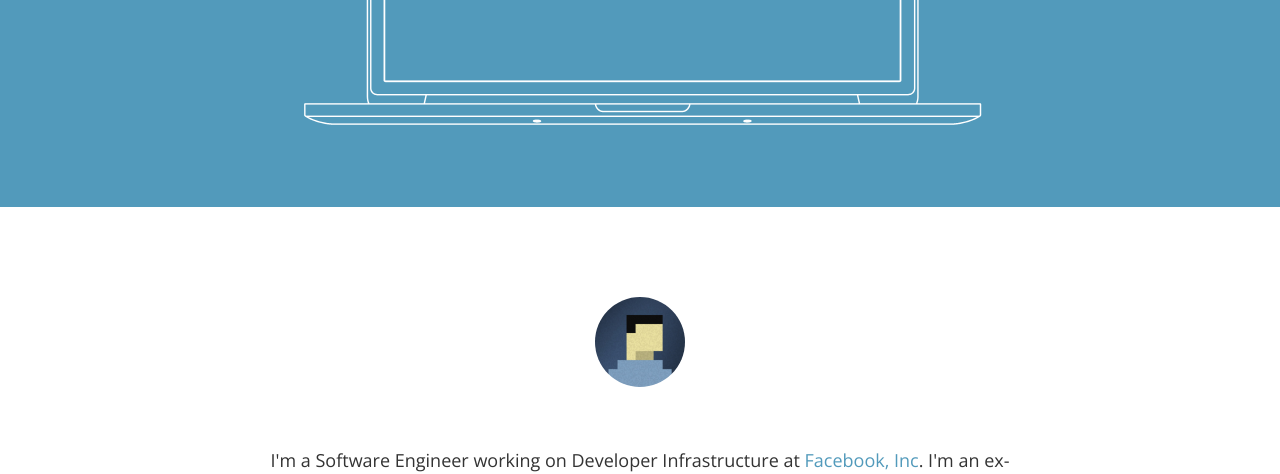
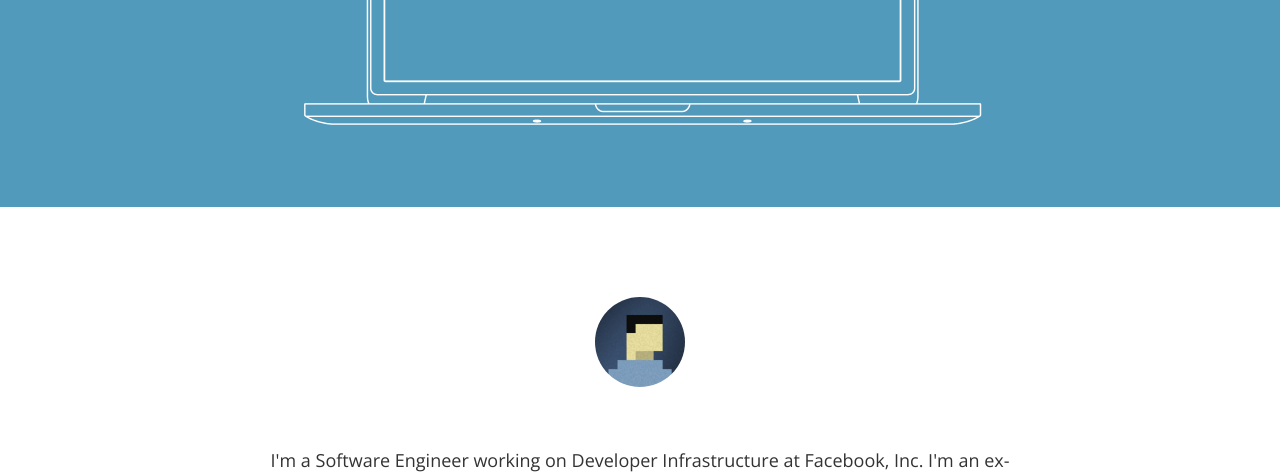
Before and after one commit to thezhangwei/thezhangwei.github.io, a plain HTML site: page index.html in a window 1280 px wide. Shown: the part 328-802 px from the top of the page. Drawn offline with nearby package versions, Linux system fonts and the light colour scheme.

Commit message:
No media links

```diff
--- a/index.html
+++ b/index.html
@@ -78,8 +78,8 @@
     <div class="row">
       <div class="col-md-offset-2 col-md-8">
       <p>
-	I'm a Software Engineer working on Developer Infrastructure at <a href="https://www.facebook.com/thezhangwei" target="_blank">Facebook, Inc</a>.
-        I'm an ex-<a href="https://twitter.com/thezhangwei" target="_blank">Tweep</a>.
+	I'm a Software Engineer working on Developer Infrastructure at Facebook, Inc.
+        I'm an ex-Tweep.
         I finished my PhD in Computer Science at <a href="http://www.uci.edu/" target="_blank">University of California, Irvine</a>.
         In my PhD years, I worked with Professor <a href="http://www.michaelfranz.com/" target="_blank">Michael Franz</a>
         in <a href="https://ssllab.org/" target="_blank">Secure Systems and Software Laboratory</a>.
```
